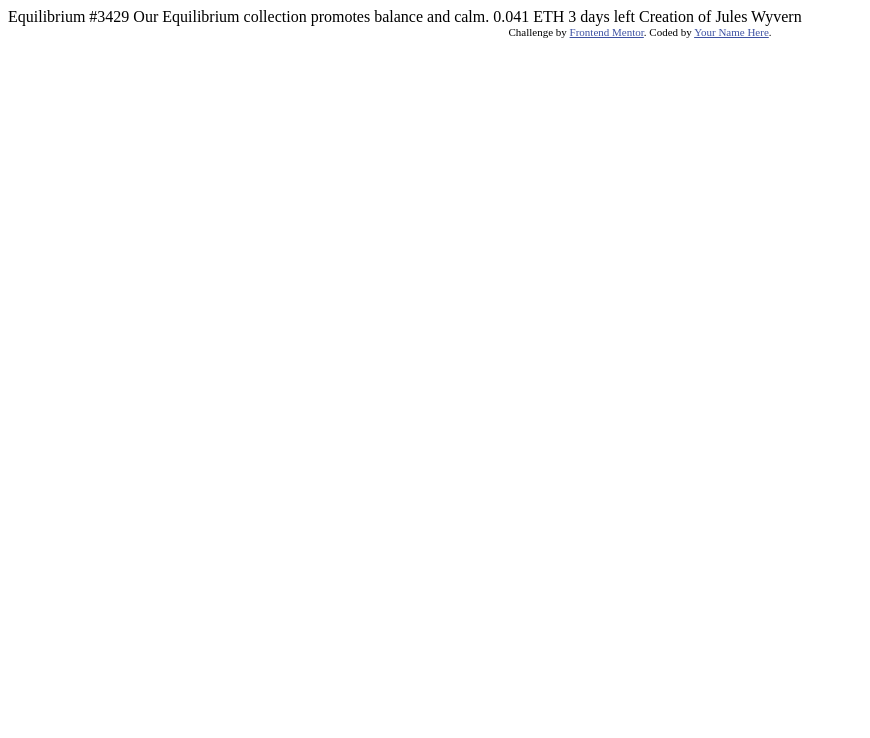
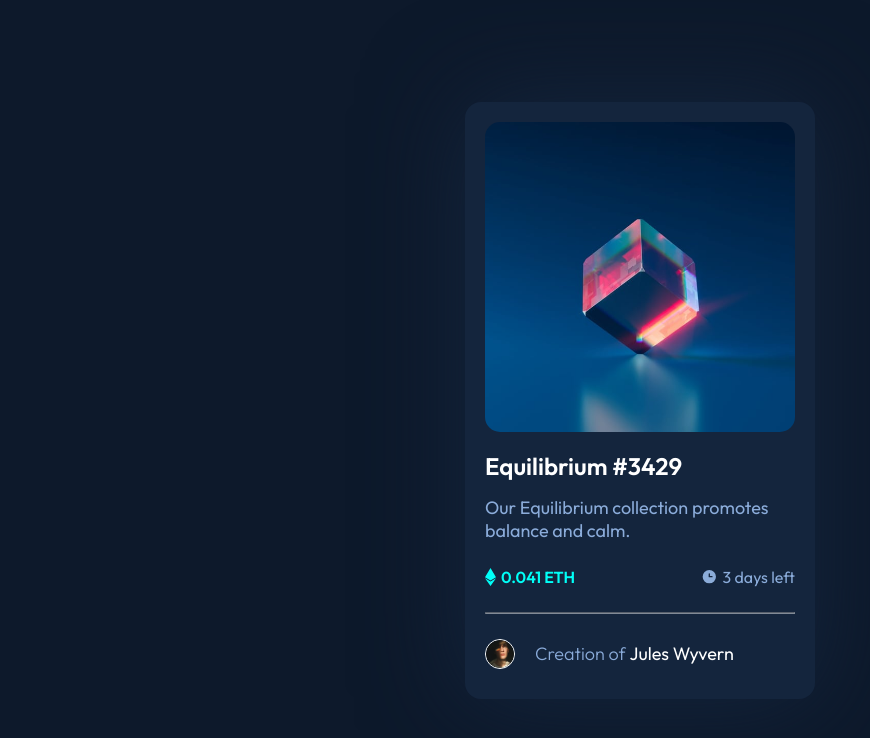
Before and after one commit to BehzodSaliyev/nft-preview-card-component-main, a plain HTML site: page index.html in a window 1280 px wide. Shown: the whole page, without its empty margins (0-870 px from the left). Drawn offline with Linux system fonts and the light colour scheme.

Commit message:
Project has been completed

```diff
--- /dev/null
+++ b/css/style.css
@@ -0,0 +1,140 @@
+@import url('https://fonts.googleapis.com/css2?family=Outfit:wght@300;400;600&display=swap');
+
+:root {
+    --soft-blue: hsl(215, 51%, 70%);
+    --cyan: hsl(178, 100%, 50%);
+    --very-dark-blue-main: hsl(217, 54%, 11%);
+    --very-dark-blue-card: hsl(216, 50%, 16%);
+    --very-dark-blue-line: hsl(215, 32%, 27%);
+    --white: hsl(0, 0%, 100%);
+}
+
+* {
+    margin: 0;
+    padding: 0;
+    box-sizing: border-box;
+    font-family: 'Outfit', sans-serif;
+}
+
+img {
+    max-width: 100%;
+    height: auto;
+}
+
+p {
+    font-size: 18px;
+}
+
+.blanket {
+    background: var(--very-dark-blue-main);
+    height: 100vh;
+    display: flex;
+    justify-content: center;
+    align-items: center;
+}
+
+.blanket-wrapper {
+    background: var(--very-dark-blue-card);
+    padding: 20px;
+    border-radius: 1rem;
+    box-shadow: 0 0 100px var(--very-dark-blue-card);
+    max-height: 90%;
+    max-width: 350px;
+}
+
+.blanket-image img {
+    border-radius: 15px;
+    width: 100%;
+}
+.blanket-image img:hover {
+    background-color: var(--cyan);
+    cursor: pointer;
+    opacity: 0.5;
+}
+
+.blanket-description {
+    margin: 15px auto;
+}
+
+.blanket-description__title {
+    margin-bottom: 15px;
+}
+
+.blanket-description__title h1 {
+    color: var(--white);
+    font-size: 1.5rem;
+}
+
+.blanket-description__title h1:hover {
+    color: var(--cyan);
+    cursor: pointer;
+}
+
+.blanket-description__content {
+    color: var(--soft-blue);
+    font-size: 18px;
+    margin-bottom: 15px;
+    font-weight: 400;
+}
+
+.blanket-description__footer {
+    display: flex;
+    align-items: center;
+    justify-content: space-between;
+    margin: 25px auto;
+}
+
+.crypto-pointer {
+    display: flex;
+    align-items: center;
+}
+
+.crypto-pointer span {
+    color: var(--cyan);
+    margin-left: 5px;
+    font-weight: 600;
+}
+
+.deadline {
+    display: flex;
+    align-items: center;
+}
+
+.deadline span {
+    color: var(--soft-blue);
+    margin-left: 5px;
+}
+
+.blanket-author {
+    display: flex;
+    justify-content: flex-start;
+    align-items: center;
+}
+
+.blanket-author img {
+    width: 30px;
+    border-radius: 50%;
+    border: 1px solid white;
+    margin: 10px 20px 10px 0px;
+}
+
+.blanket-author p {
+    color: var(--soft-blue);
+    font-size: 18px;
+    font-weight: 300;
+}
+
+.blanket-author span {
+    color: var(--white);
+    font-weight: 400;
+}
+
+.blanket-author span:hover {
+    color: var(--cyan);
+    cursor: pointer;
+}
+
+hr {
+    opacity: 0.5;
+    margin: 15px 0;
+}
--- a/index.html
+++ b/index.html
@@ -1,33 +1,46 @@
 <!DOCTYPE html>
 <html lang="en">
+
 <head>
   <meta charset="UTF-8">
-  <meta name="viewport" content="width=device-width, initial-scale=1.0"> <!-- displays site properly based on user's device -->
+  <meta name="viewport" content="width=device-width, initial-scale=1.0">
+  <link rel="icon" type="image/png" sizes="32x32" href="./images/favicon-32x32.png">
+  <link rel="stylesheet" href="css/style.css">
+  <link rel="shortcut icon" href="images/favicon-32x32.png" type="image/x-icon">
+  <title>Frontend Mentor | NFT preview card component</title>
+</head>
 
-  <link rel="icon" type="image/png" sizes="32x32" href="./images/favicon-32x32.png">
-
-  <title>Frontend Mentor | NFT preview card component</title>
-
-  <!-- Feel free to remove these styles or customise in your own stylesheet 👍 -->
-  <style>
-    .attribution { font-size: 11px; text-align: center; }
-    .attribution a { color: hsl(228, 45%, 44%); }
-  </style>
-</head>
 <body>
 
-  Equilibrium #3429
+  <div class="blanket">
+    <div class="blanket-wrapper">
+      <div class="blanket-image">
+        <img src="images/image-equilibrium.jpg" alt="Equilibrium" width="300px">
+      </div>
+      <div class="blanket-description">
+        <div class="blanket-description__title">
+          <h1>Equilibrium #3429</h1>
+        </div>
+        <div class="blanket-description__content">
+          <p>Our Equilibrium collection promotes balance and calm.</p>
+        </div>
+        <div class="blanket-description__footer">
+          <div class="crypto-pointer">
+            <img src="images/icon-ethereum.svg" alt="Ethereum"><span>0.041 ETH</span>
+          </div>
+          <div class="deadline">
+            <img src="images/icon-clock.svg" alt="Clock"><span>3 days left</span>
+          </div>
+        </div>
+      </div>
+      <hr>
+      <div class="blanket-author">
+        <img src="images/image-avatar.png" alt="Author avatar">
+        <p>Creation of <span>Jules Wyvern</span></p>
+      </div>
+    </div>
+  </div>
 
-  Our Equilibrium collection promotes balance and calm.
+</body>
 
-  0.041 ETH
-  3 days left
-
-  Creation of Jules Wyvern
-
-  <div class="attribution">
-    Challenge by <a href="https://www.frontendmentor.io?ref=challenge" target="_blank">Frontend Mentor</a>.
-    Coded by <a href="#">Your Name Here</a>.
-  </div>
-</body>
 </html>
```
